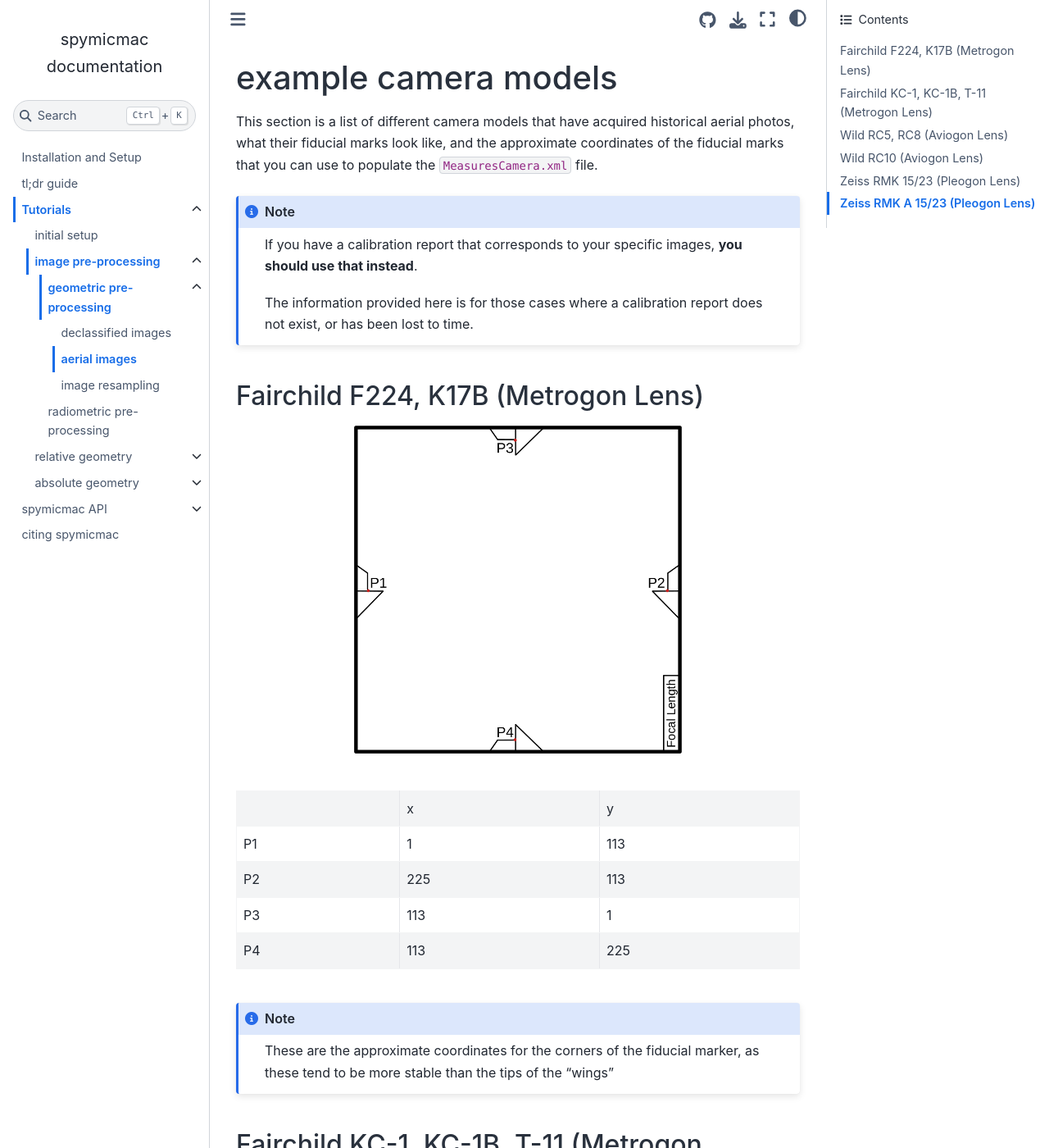
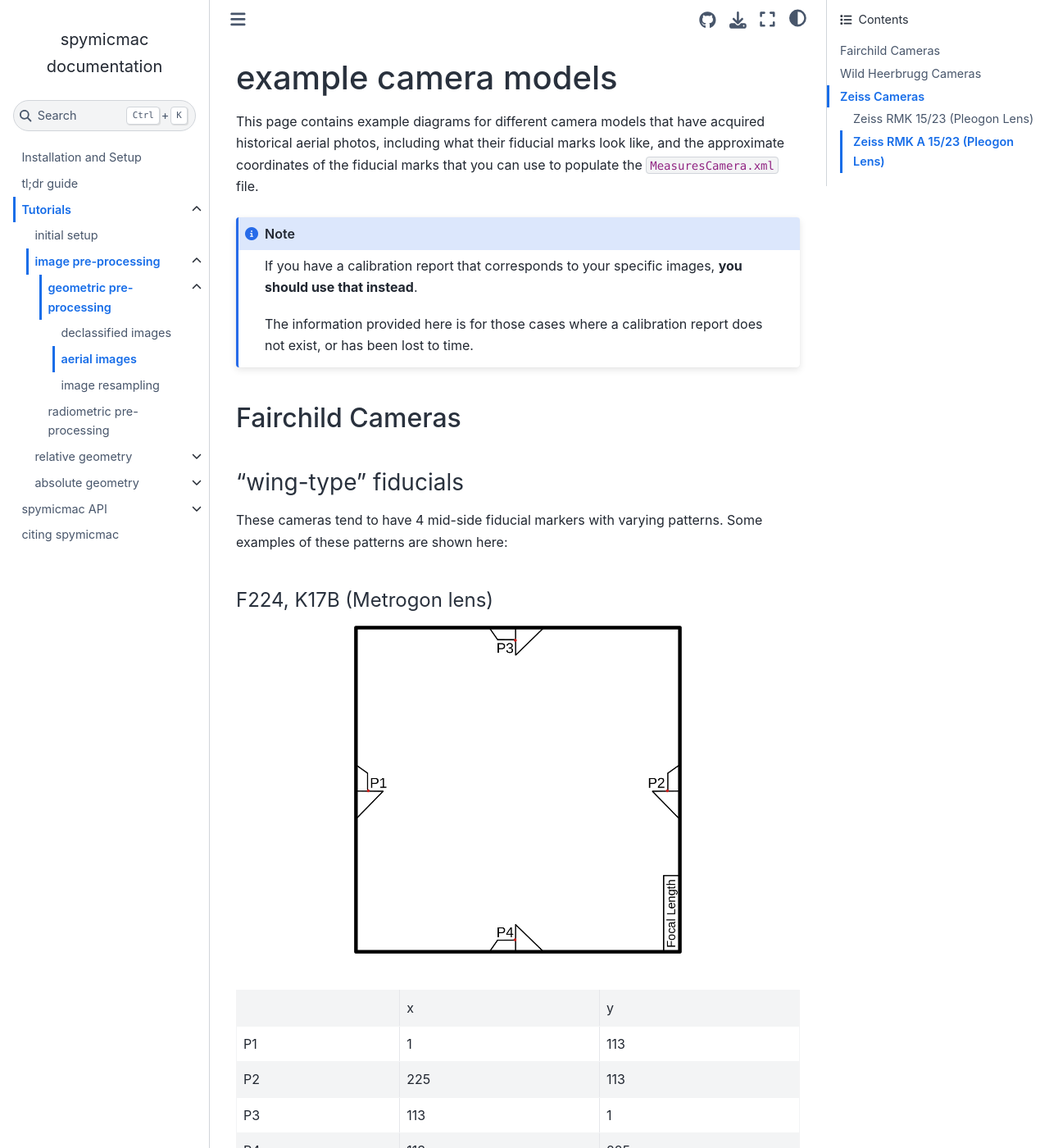
Before and after one commit to iamdonovan/spymicmac, a Sphinx documentation site: the page built from doc/tutorials/preprocessing/geometric/aerial/cameras.rst, in a window 1280 px wide and 1400 px high. Shown: the whole window at 82% size. Built offline with Sphinx 7.4.7 and the Sphinx Book theme 1.1.4, drawn with Linux system fonts in a browser that asks for light colours; nearby versions of some CDN libraries; the version number could not be read and is left out; some of the changed text lies outside the part shown.

Commit message:
re-organize examples
start to re-organize the example fiducial patterns

```diff
--- a/doc/tutorials/preprocessing/geometric/aerial/cameras.rst
+++ b/doc/tutorials/preprocessing/geometric/aerial/cameras.rst
@@ -1,9 +1,9 @@
 example camera models
 =======================
 
-This section is a list of different camera models that have acquired historical aerial photos, what their fiducial marks
-look like, and the approximate coordinates of the fiducial marks that you can use to populate the
-``MeasuresCamera.xml`` file.
+This page contains example diagrams for different camera models that have acquired historical aerial photos, including
+what their fiducial marks look like, and the approximate coordinates of the fiducial marks that you can use to populate
+the ``MeasuresCamera.xml`` file.
 
 .. note::
 
@@ -11,11 +11,21 @@
 
     The information provided here is for those cases where a calibration report does not exist, or has been lost to time.
 
+Fairchild Cameras
+-----------------
+
+"wing-type" fiducials
+^^^^^^^^^^^^^^^^^^^^^
+
+These cameras tend to have 4 mid-side fiducial markers with varying patterns. Some examples of these patterns are shown
+here:
+
+
 
 .. _fairchild k17:
 
-Fairchild F224, K17B (Metrogon Lens)
-------------------------------------
+F224, K17B (Metrogon lens)
+""""""""""""""""""""""""""
 
 .. image:: img/fairchild.png
     :width: 400
@@ -41,10 +51,13 @@
     These are the approximate coordinates for the corners of the fiducial marker, as these tend to be more stable
     than the tips of the "wings"
 
-Fairchild KC-1, KC-1B, T-11 (Metrogon Lens)
--------------------------------------------
+notch-type fiducials
+^^^^^^^^^^^^^^^^^^^^
 
 .. _fairchild t11d:
+
+KC-1, KC-1B, T-11 (Metrogon Lens)
+"""""""""""""""""""""""""""""""""
 
 .. image:: img/fairchild_kc1b.png
     :width: 400
@@ -65,27 +78,48 @@
 | P4 | 120 | 235   |
 +----+-----+-------+
 
-.. note::
+check-type fiducials
+^^^^^^^^^^^^^^^^^^^^
 
-    These cameras may have different fiducial patterns - for example, they may have a checked pattern like this:
+.. _fairchild t11s:
 
-    .. _fairchild t11s:
+T-11
+""""
 
-    .. image:: img/fairchild_t11.png
-        :width: 400
-        :align: center
-        :alt: a diagram of a Fairchild T-11 with fiducial markers labeled
+These cameras may have different fiducial patterns - for example, they may have a checked pattern like this:
 
+.. image:: img/fairchild_t11.png
+    :width: 400
+    :align: center
+    :alt: a diagram of a Fairchild T-11 with fiducial markers labeled
+
++----+-----+-------+
+|    | x   | y     |
++----+-----+-------+
+| P1 | 0   | 117.5 |
++----+-----+-------+
+| P2 | 238 | 117.5 |
++----+-----+-------+
+| P3 | 120 | 0     |
++----+-----+-------+
+| P4 | 120 | 235   |
++----+-----+-------+
+
+
+Wild Heerbrugg Cameras
+----------------------
 
 .. _wild rc5:
 
-Wild RC5, RC8 (Aviogon Lens)
------------------------------
+Wild RC5A, RC5, RC8 (Aviogon Lens)
+^^^^^^^^^^^^^^^^^^^^^^^^^^^^^^^^^^
+
+These cameras tend to have four crosshair fidcuial marks in the corners, set inside of a rounded frame:
 
 .. image:: img/wild_rc5.png
     :width: 400
     :align: center
-    :alt: a diagram of a Wild RC5 with fiducial markers labeled
+    :alt: a diagram of a Wild RC5-type with fiducial markers labeled
 
 |br|
 
@@ -103,8 +137,11 @@
 
 .. _wild rc10:
 
-Wild RC10 (Aviogon Lens)
--------------------------
+Wild RC8, RC10 (Aviogon Lens)
+^^^^^^^^^^^^^^^^^^^^^^^^^^^^^
+
+The RC8 and RC10 camera might also come in a pattern with 8 fiducial markers: 4 corner markers as on the RC5-type, and
+4 mid-side markers:
 
 .. image:: img/wild_rc10.png
     :width: 400
@@ -135,8 +172,11 @@
 
 .. _zeiss midside:
 
+Zeiss Cameras
+-------------
+
 Zeiss RMK 15/23 (Pleogon Lens)
--------------------------------
+^^^^^^^^^^^^^^^^^^^^^^^^^^^^^^
 
 .. image:: img/zeiss.png
     :width: 400
@@ -164,7 +204,9 @@
 .. _zeiss corner:
 
 Zeiss RMK A 15/23 (Pleogon Lens)
----------------------------------
+^^^^^^^^^^^^^^^^^^^^^^^^^^^^^^^^^
+
+Later versions of the Zeiss RMK camera used 8 fiducial markers: 4 mid-side markers, and 4 corner markers.
 
 .. image:: img/zeiss_rmka.png
     :width: 400
```
